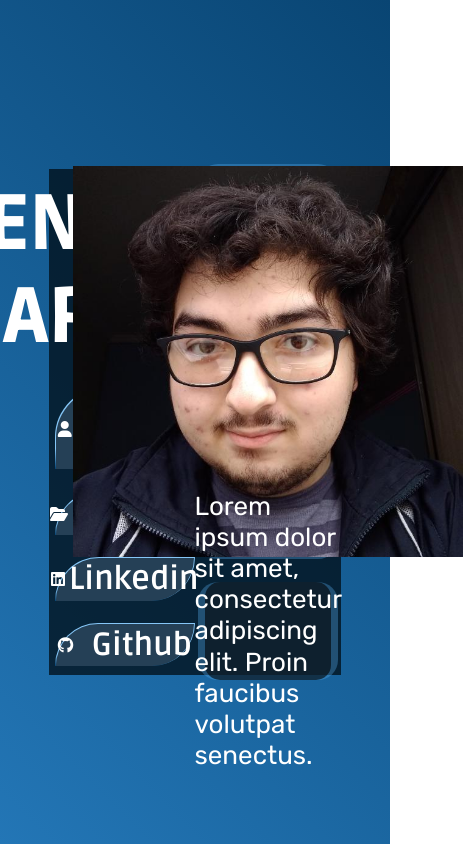
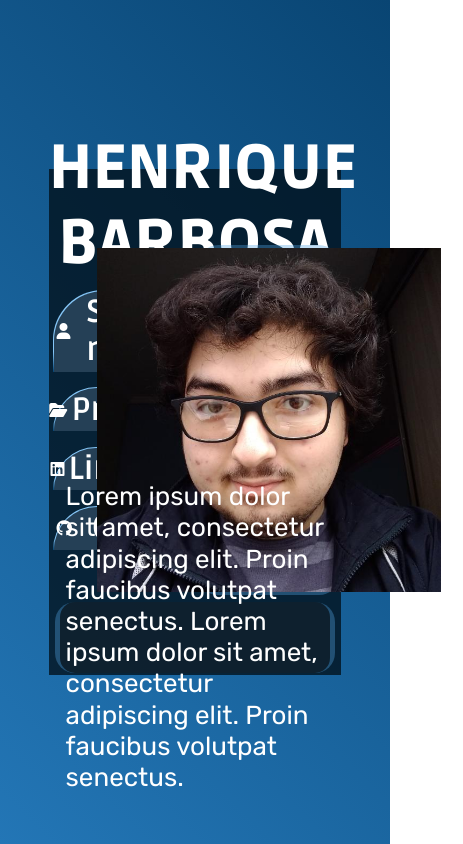
Before and after one commit to HenriBDev/personal_website, a React (Create React App) app: page / in a window 390 px wide. Shown: the whole page, 463 px wide, since content can reach past the window. Built offline with nearby package versions, Linux system fonts and the light colour scheme.

Commit message:
:sparkles: feat - Responsive Design - Added new breakpoint at 1000px of height on Main Menu
- Main Menu layout now changes when the height of the viewport is on 1000px

```diff
--- a/src/components/css/Frame.css
+++ b/src/components/css/Frame.css
@@ -1,31 +1,36 @@
-#frame {
-    background-color: rgba(0,12,20,0.75);
-    height: 100%;
-    width: 100%;
-    display: flex;
-    justify-content: space-between;
-    color: white;
-}
-
-header{
-    display: flex;
-    justify-content: center;
-    align-items: center;
-    padding: 0.5% 0px;
-    width: 100%;
-}
-
 a{
     width: 100%;
     text-decoration: none;
 }
 
-#columnsContainer{
+footer{
+    display: flex;
+    align-items: center;
+    padding: 0.9% 2%;
     width: 100%;
+    height: 15%;
+}
+
+header{
+    display: flex;
+    align-items: center;
+    padding: 0;
+    width: 100%;
+    height: 15%;
+}
+
+img{
+    width: auto;
     height: 100%;
+}
+
+main{
+    width: 100%;
+    height: 70%;
     display: flex;
     gap: 1%;
-    padding: 2%;
+    padding: 1.6%;
+    padding-top: 0;
 }
 
 .columns{
@@ -38,15 +43,44 @@ a{
     gap: 4.5%;
 }
 
-#imageFrameBorder{
-    height: 80%;
+.descriptionFrame{
+    background: rgba(0, 0, 0, 0.6);
+    border-radius: 15px;
+    display: flex;
+    align-items: center;
+    padding: 0.5% 2%;
     width: 100%;
+    height: 100%;
+}
+
+.descriptionFrameBorder{
+    width: 100%;
+    background: rgba(83, 163, 225, 0.36);
     border-radius: 20px;
+}
+
+footer > .descriptionFrameBorder{
+    height: 100%;
+    padding: 0 2%;
+}
+
+main > .columns:last-child > .descriptionFrameBorder{
+    display: none;
+    height: 20%;
+    padding: 0 5%;
+}
+
+#frame{
+    background-color: rgba(0,12,20,0.75);
+    height: 100%;
+    width: 100%;
     display: flex;
-    justify-content: center;
-    align-items: center;
-    padding: 2% 30px;
-    background: rgba(83, 163, 225, 0.36);
+    flex-direction: column;
+    color: white;
+}
+
+#image{
+    height: 100%;
 }
 
 #imageFrame{
@@ -59,29 +93,52 @@ a{
     border-radius: 10px;
 }
 
-#image{
+#imageFrameBorder{
     height: 100%;
-}
-
-#descriptionFrameBorder{
-    height: 20%;
     width: 100%;
+    border-radius: 20px;
     display: flex;
     justify-content: center;
     align-items: center;
-    padding: 0 5%;
+    padding: 2% 30px;
     background: rgba(83, 163, 225, 0.36);
-    border-radius: 20px;
 }
 
-#descriptionFrame{
-    background: rgba(0, 0, 0, 0.6);
-    border-radius: 15px;
-    display: flex;
-    flex-direction: column;
-    justify-content: center;
-    align-items: center;
-    padding: 2%;
+.title{
     width: 100%;
-    height: 100%;
 }
+
+main > .columns > .title{
+    display: none;
+}
+
+/* Media queries */
+@media (min-height: 1000px){
+
+    main{
+        flex-direction: row;
+        height: 100%;
+        padding: 2%;
+    }
+
+    header{
+        display: none;
+    }
+
+    footer{
+        display: none;
+    }
+
+    main > .columns:last-child > .descriptionFrameBorder{
+        display: flex;
+    }
+
+    main > .columns > .title{
+        display: block;
+    }
+
+    #imageFrameBorder{
+        height: 80%;
+    }
+
+}
--- /dev/null
+++ b/src/components/css/IconButton.css
@@ -0,0 +1,3 @@
+.buttonBorder{
+    width: 33.5%;
+}
--- a/src/components/css/TextButton.css
+++ b/src/components/css/TextButton.css
@@ -1,4 +1,4 @@
-.button{
+.textButton{
     display: flex;
     flex-direction: row;
     justify-content: center;
@@ -13,25 +13,20 @@
     border-radius: 50px 0px;
 }
 
-.button:hover{
+.textButton:hover{
     background: radial-gradient(ellipse, rgba(0, 12, 20, 1) 0%, rgba(37,118,182,1) 100%);
     color: yellow;
 }
 
-.button:active{
+.textButton:active{
     background: radial-gradient(ellipse, rgba(0, 75, 133, 1) 0%, rgba(97,169,225,0.1) 100%);
     color: yellow;
 }
 
-.buttonBorder{
+.textButtonBorder{
     background: linear-gradient(180deg, rgba(133,198,247,1) 75%, rgba(0,108,191,0.45) 100%);
     border-radius: 50px 0px;
     width: 100%;
     padding: 0px 1px;
     padding-top: 1px;
 }
-
-.buttonIcon{
-    height: 100%;
-    width: 40px;
-}
--- a/src/components/js/Frame.jsx
+++ b/src/components/js/Frame.jsx
@@ -1,7 +1,7 @@
 import { Component, Fragment } from 'react';
 import '../css/Frame.css'
 import pfp from '../../media/profilePhoto.jpg'
-import { TextButton } from './'
+import { TextButton, IconButton } from './'
 
 export class Frame extends Component {
     changeMenu(menu){
@@ -12,19 +12,32 @@ export class Frame extends Component {
         return (
             <div id="frame">
 
-                <header style={this.state.view == "aboutMe" || this.state.view == "projects" ? {} : {display: "none"}}>
+                <header>
+
+                    {this.state.view == "aboutMe" || this.state.view == "projects" ?
+
+                    // About Me and Projects header
+                    <Fragment>
+                        <IconButton icon="fa-solid fa-arrow-left"/>
+                        <h2>{this.state.view == "aboutMe" ? "About Me" : "Projects"}</h2>
+                    </Fragment> :
+
+                    // Main Menu header
+                    <div className="title">
+                        <h2>Henrique Barbosa</h2>
+                    </div>}
 
                 </header>
 
                 {/* Columns */}
-                <main id="columnsContainer">
+                <main>
 
                     {// Main Menu Main Content
                     (this.state.view == "mainMenu") ? <Fragment>
 
                         {/* Left column */}
                         <div className="columns">
-                            <div id="title">
+                            <div className="title">
                                 <h1>Henrique Barbosa</h1>
                             </div>
                             <a onClick={() => this.changeMenu("aboutMe")}><TextButton icon="fa-solid fa-user" text="Sobre mim" /></a>
@@ -40,9 +53,9 @@ export class Frame extends Component {
                                     <img id="image" src={pfp}/>
                                 </div>
                             </div>
-                            <div id="descriptionFrameBorder">
-                                <div id="descriptionFrame">
-                                    <span id="descriptionText" className="body1">Lorem ipsum dolor sit amet, consectetur adipiscing elit. Proin faucibus volutpat senectus.</span>
+                            <div className="descriptionFrameBorder">
+                                <div className="descriptionFrame body1">
+                                    Lorem ipsum dolor sit amet, consectetur adipiscing elit. Proin faucibus volutpat senectus.
                                 </div>
                             </div>
                         </div>
@@ -52,22 +65,26 @@ export class Frame extends Component {
                     {// About Me Main Content
                     (this.state.view == "aboutMe") ?
                         <div id="aboutMeContentFrame">
-                            <h1>About me</h1>
+
                         </div>
                     : null}
 
                     {// Projects Main Content
                     (this.state.view == "projects") ?
                     <div id="projectsContentFrame">
-                        <h1>Projects</h1>
+
                     </div>
                 : null}
 
 
                 </main>
 
-                <footer style={{display: "none"}}>
-
+                <footer>
+                    <div className="descriptionFrameBorder">
+                        <div className="descriptionFrame body1">
+                            <span>Lorem ipsum dolor sit amet, consectetur adipiscing elit. Proin faucibus volutpat senectus. Lorem ipsum dolor sit amet, consectetur adipiscing elit. Proin faucibus volutpat senectus.</span>
+                        </div>
+                    </div>
                 </footer>
 
             </div>
--- /dev/null
+++ b/src/components/js/IconButton.jsx
@@ -0,0 +1,14 @@
+import { Component } from 'react';
+import '../css/IconButton.css'
+
+export class IconButton extends Component {
+    render() {
+        return (
+            <div className="buttonBorder">
+                <div className="button">
+                    <i className={this.props.icon + " buttonIcon"}></i>
+                </div>
+            </div>
+        );
+    }
+}
--- a/src/components/js/TextButton.jsx
+++ b/src/components/js/TextButton.jsx
@@ -1,11 +1,11 @@
-import { Component, Fragment } from 'react';
+import { Component } from 'react';
 import '../css/TextButton.css'
 
 export class TextButton extends Component {
     render() {
         return (
-            <div className="buttonBorder">
-                <div className="button">
+            <div className="textButtonBorder">
+                <div className="textButton">
                     <i className={this.props.icon + " buttonIcon"}></i><span className="subHeading1">{this.props.text}</span>
                 </div>
             </div>
--- a/src/components/js/index.js
+++ b/src/components/js/index.js
@@ -1,2 +1,3 @@
 export { Frame } from './Frame.jsx'
 export { TextButton } from './TextButton.jsx'
+export { IconButton } from './IconButton.jsx'
--- a/src/index.css
+++ b/src/index.css
@@ -24,21 +24,29 @@ html, body{
   background: linear-gradient(45deg, rgba(35,118,182,1) 0%, rgba(9,69,115,1) 100%);
 }
 
-#title{
-  display: flex;
-  align-items: center;
-  text-align: center;
+.buttonIcon{
+  height: 100%;
+  width: 40px;
 }
 
 
 /* Typography */
-h1{
+h1, h2{
   font-family: 'Ruda';
-  font-size: 4.875rem;
   font-weight: 900;
   text-transform: uppercase;
+  width: 100%;
+  text-align: center;
   margin: 0;
   padding: 0;
+}
+
+h1{
+  font-size: 4.875rem;
+}
+
+h2{
+  font-size: 3.875rem;
 }
 
 .subHeading1{
```
